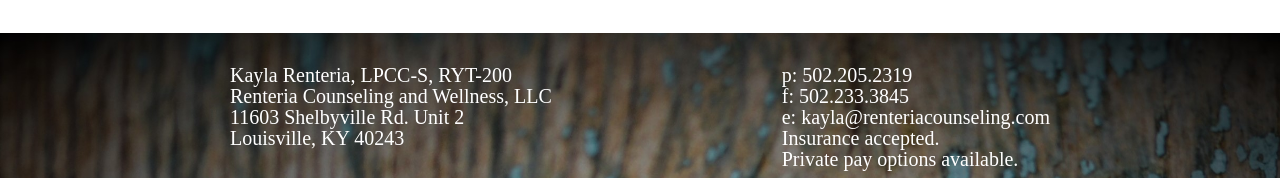
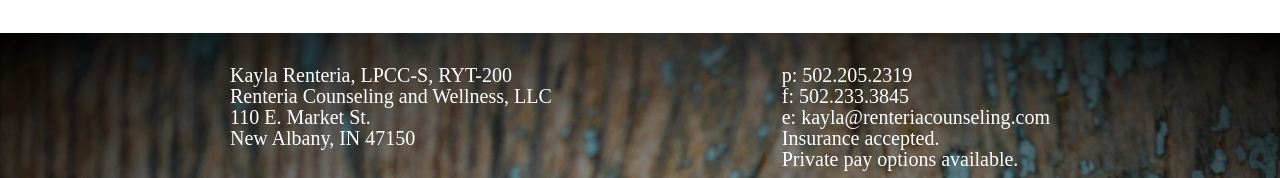
Before and after one commit to kayla-renteria/kaylawebsite, a Jekyll site: the page built from index.html, in a window 1280 px wide. Shown: the part 1421-1599 px from the top of the page. Built offline with Jekyll 4.4.1, drawn with Linux system fonts in a browser that asks for light colours.

Commit message:
Update footer.html

```diff
--- a/_includes/footer.html
+++ b/_includes/footer.html
@@ -2,8 +2,8 @@
     <div class="address">
         <p>Kayla Renteria, LPCC-S, RYT-200</p>
         <p>Renteria Counseling and Wellness, LLC</p>
-        <p>11603 Shelbyville Rd. Unit 2</p>
-        <p>Louisville, KY 40243</p>
+        <p>110 E. Market St.</p>
+        <p>New Albany, IN 47150</p>
     </div>
 
     <div class="contact">
```
